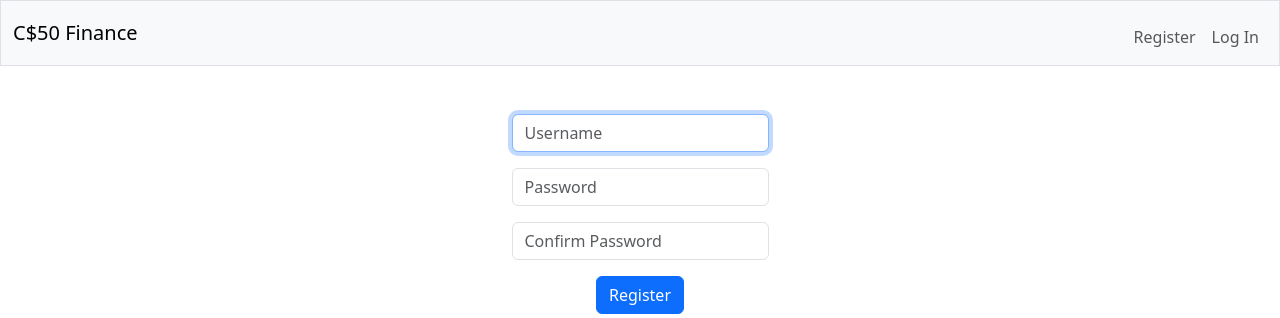
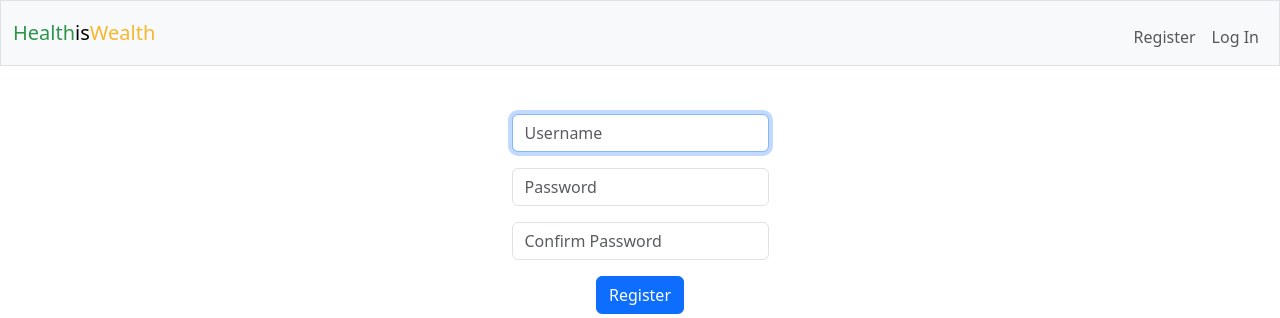
Before and after one commit to claudia-liauw/health-app, a Flask app: page /register in a window 1280 px wide. Shown: the top 318 px of the page. Run offline with Flask 3, Linux system fonts and the light colour scheme.

Commit message:
edit layout: favicon, title, navbar brand

```diff
--- a/static/styles.css
+++ b/static/styles.css
@@ -1,3 +1,12 @@
+nav .navbar-brand .yellow
+{
+    color: #f5b82e;
+}
+nav .navbar-brand .green
+{
+    color: #2e944b;
+}
+
 table {
     background-color: transparent;
     margin-bottom: 1rem;
--- a/templates/layout.html
+++ b/templates/layout.html
@@ -11,12 +11,12 @@
         <link href="https://cdn.jsdelivr.net/npm/bootstrap@5.3.3/dist/css/bootstrap.min.css" rel="stylesheet" integrity="sha384-QWTKZyjpPEjISv5WaRU9OFeRpok6YctnYmDr5pNlyT2bRjXh0JMhjY6hW+ALEwIH" crossorigin="anonymous">
         <script src="https://cdn.jsdelivr.net/npm/bootstrap@5.3.3/dist/js/bootstrap.bundle.min.js" integrity="sha384-YvpcrYf0tY3lHB60NNkmXc5s9fDVZLESaAA55NDzOxhy9GkcIdslK1eN7N6jIeHz" crossorigin="anonymous"></script>
 
-        <!-- https://favicon.io/emoji-favicons/money-bag/ -->
-        <!-- <link href="/static/favicon.ico" rel="icon"> -->
+        <!-- https://favicon.io/emoji-favicons/footprints/ -->
+        <link href="/static/favicon.ico" rel="icon">
 
         <link href="/static/styles.css" rel="stylesheet">
 
-        <title>C$50 Finance: {% block title %}{% endblock %}</title>
+        <title>Health is Wealth: {% block title %}{% endblock %}</title>
 
     </head>
 
@@ -24,7 +24,7 @@
 
         <nav class="bg-light border navbar navbar-expand-md navbar-light">
             <div class="container-fluid">
-                <a class="navbar-brand" href="/"><span class="blue">C</span><span class="red">$</span><span class="yellow">5</span><span class="green">0</span> <span class="red">Finance</span></a>
+                <a class="navbar-brand" href="/"><span class="green">Health</span><span>is</span><span class="yellow">Wealth</span></a>
                 <button aria-controls="navbar" aria-expanded="false" aria-label="Toggle navigation" class="navbar-toggler" data-bs-target="#navbar" data-bs-toggle="collapse" type="button">
                     <span class="navbar-toggler-icon"></span>
                 </button>
```
Also changed, not shown: static/favicon.ico (added).
